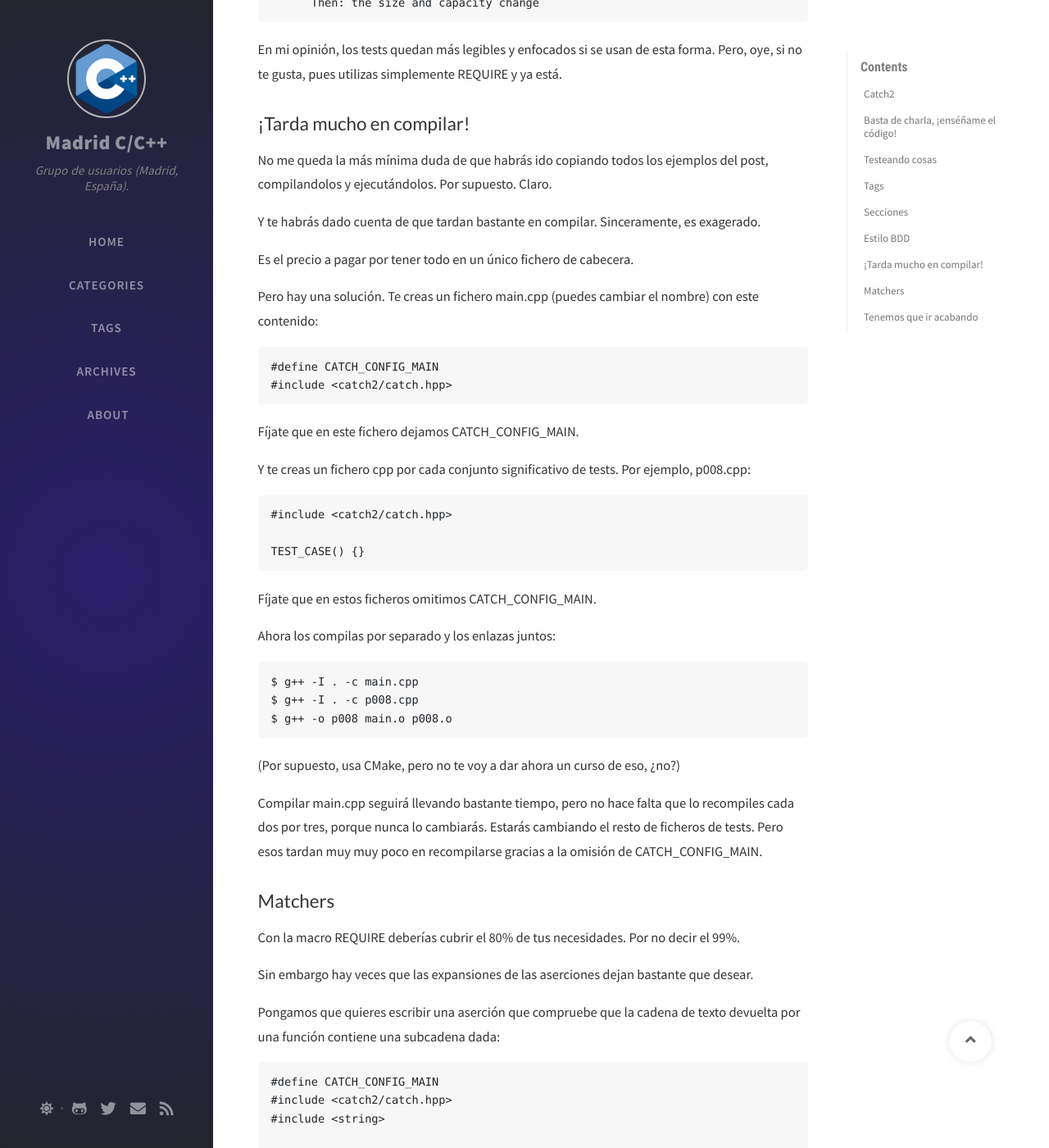
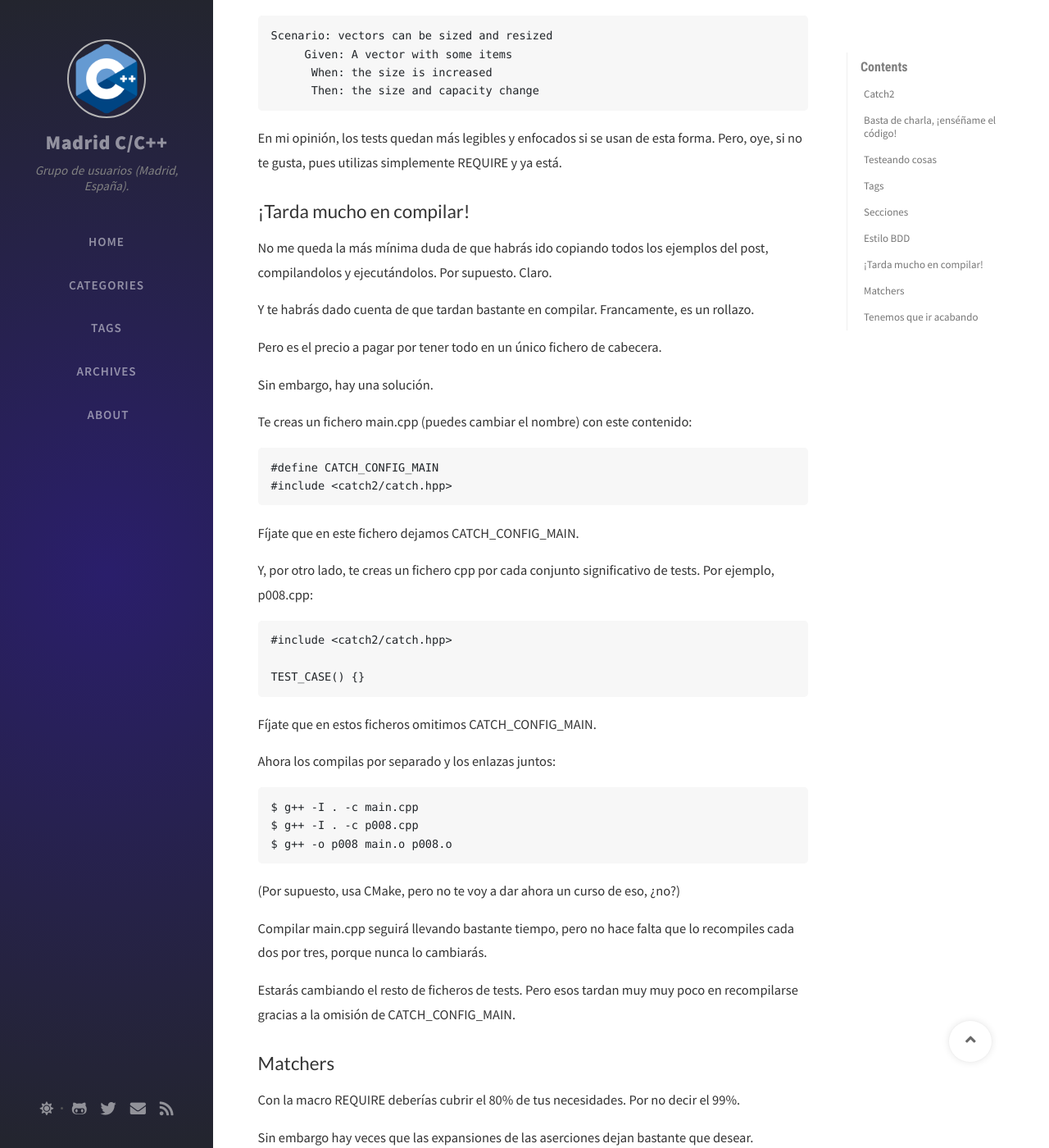
Before and after one commit to madridccppug/madridccppug.github.io, a Jekyll site: the page built from _posts/2020-11-22-catch2.md, in a window 1280 px wide and 1400 px high, scrolled down 11503 px. Shown: the whole window at 82% size. Built offline with Jekyll 4.4.1, drawn with Linux system fonts in a browser that asks for light colours; nearby versions of some CDN libraries; comment, search, counter and statistics services are not loaded; some of the changed text lies outside the part shown.

Commit message:
Ready for pull request

````diff
--- a/_posts/2020-11-22-catch2.md
+++ b/_posts/2020-11-22-catch2.md
@@ -304,6 +307,7 @@
 ```
 
 ¿Es esto un problema?
+
 Pues para mí absolutamente ninguno.
 
 En Google Test, por comparar con frameworks que usan multitud de macros, no existen macros para expresiones tan complejas. Existe ASSERT_EQ (que busca la igualdad de sus dos parámetros) y ASSERT_LT (que busca que el primer parámetro sea menor que el segundo).
@@ -462,18 +466,23 @@
 
 No me queda la más mínima duda de que habrás ido copiando todos los ejemplos del post, compilandolos y ejecutándolos. Por supuesto. Claro.
 
-Y te habrás dado cuenta de que tardan bastante en compilar. Sinceramente, es exagerado.
+Y te habrás dado cuenta de que tardan bastante en compilar. Francamente, es un rollazo.
 
-Es el precio a pagar por tener todo en un único fichero de cabecera.
+Pero es el precio a pagar por tener todo en un único fichero de cabecera.
 
-Pero hay una solución. Te creas un fichero main.cpp (puedes cambiar el nombre) con este contenido:
+Sin embargo, hay una solución.
+
+Te creas un fichero main.cpp (puedes cambiar el nombre) con este contenido:
+
 ```
 #define CATCH_CONFIG_MAIN
 #include <catch2/catch.hpp>
 ```
+
 Fíjate que en este fichero dejamos CATCH_CONFIG_MAIN.
 
-Y te creas un fichero cpp por cada conjunto significativo de tests. Por ejemplo, p008.cpp:
+Y, por otro lado, te creas un fichero cpp por cada conjunto significativo de tests. Por ejemplo, p008.cpp:
+
 ```
 #include <catch2/catch.hpp>
 
@@ -491,6 +500,7 @@
 (Por supuesto, usa CMake, pero no te voy a dar ahora un curso de eso, ¿no?)
 
 Compilar main.cpp seguirá llevando bastante tiempo, pero no hace falta que lo recompiles cada dos por tres, porque nunca lo cambiarás.
+
 Estarás cambiando el resto de ficheros de tests. Pero esos tardan muy muy poco en recompilarse gracias a la omisión de CATCH_CONFIG_MAIN.
 
 ## Matchers
@@ -627,6 +637,8 @@
 - Clara, the Command Line parser
 - Generadores
 - Instanciación automática de templates
-- Y, en general, muchas otras macros.
+- Y, en general, un buen montón de macros
 
-En fin, supongo que si recibo muchos comentarios a favor de hacer otro post sobre esos temas lo terminaré haciendo. Como precaución he desactivado los comentarios, que tampoco es cosa de currar por currar...
+En fin, supongo que si recibo muchos comentarios a favor de hacer otro post sobre esos temas lo terminaré haciendo...
+
+Como precaución he desactivado los comentarios, que tampoco es cosa de currar por currar...
````
Also changed, not shown: other parts of _posts/2020-11-22-catch2.md (+10 -7 lines).
